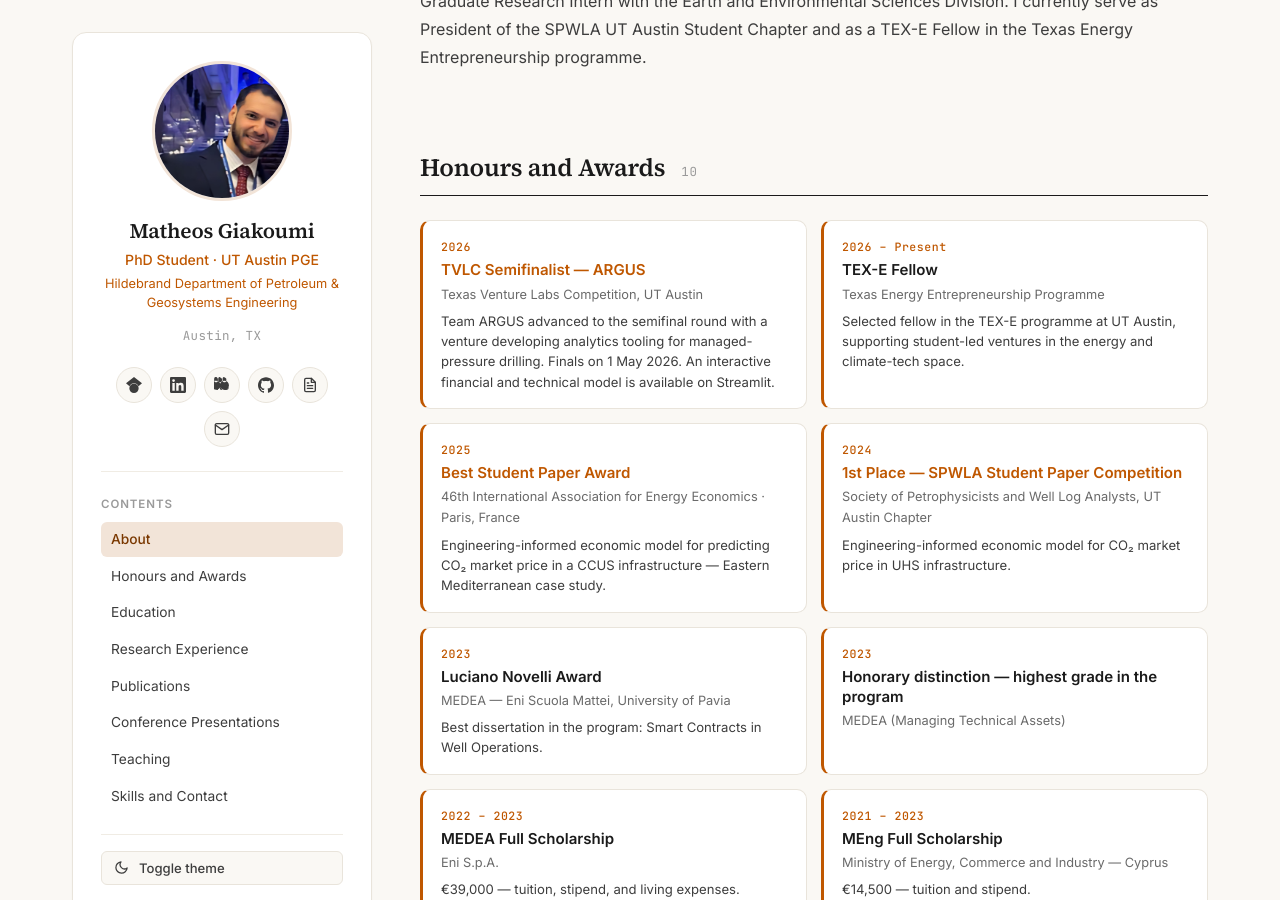
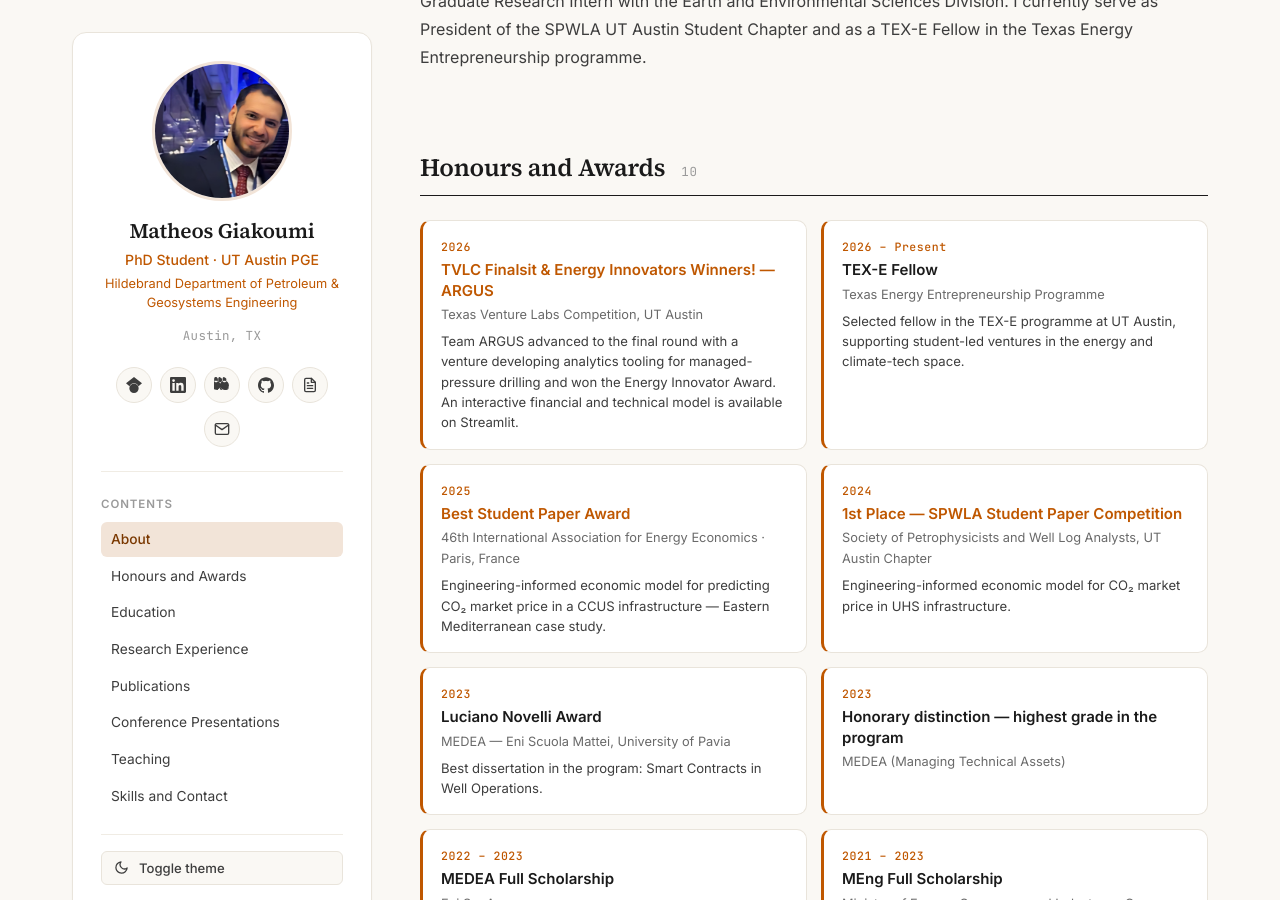
Before and after one commit to MatheosGiakoumi/matheosgiakoumi.github.io, a Jekyll site: the page built from index.md, in a window 1280 px wide and 900 px high, scrolled down 449 px. Built offline with Jekyll 4.4.1, drawn with Linux system fonts in a browser that asks for light colours.

Commit message:
Update awards.yml

```diff
--- a/_data/awards.yml
+++ b/_data/awards.yml
@@ -1,11 +1,11 @@
 # Awards & honors — featured prominently on the home page.
 # Most recent / most prestigious first.
 
-- title: "TVLC Semifinalist — ARGUS"
+- title: "TVLC Finalsit & Energy Innovators Winners! — ARGUS"
   venue: "Texas Venture Labs Competition, UT Austin"
   year: "2026"
   url: "https://argus-v2-dujcv4tsmtvx9pektlbgpd.streamlit.app/"
-  detail: "Team ARGUS advanced to the semifinal round with a venture developing analytics tooling for managed-pressure drilling. Finals on 1 May 2026. An interactive financial and technical model is available on Streamlit."
+  detail: "Team ARGUS advanced to the final round with a venture developing analytics tooling for managed-pressure drilling and won the Energy Innovator Award. An interactive financial and technical model is available on Streamlit."
 
 - title: "TEX-E Fellow"
   venue: "Texas Energy Entrepreneurship Programme"
```
